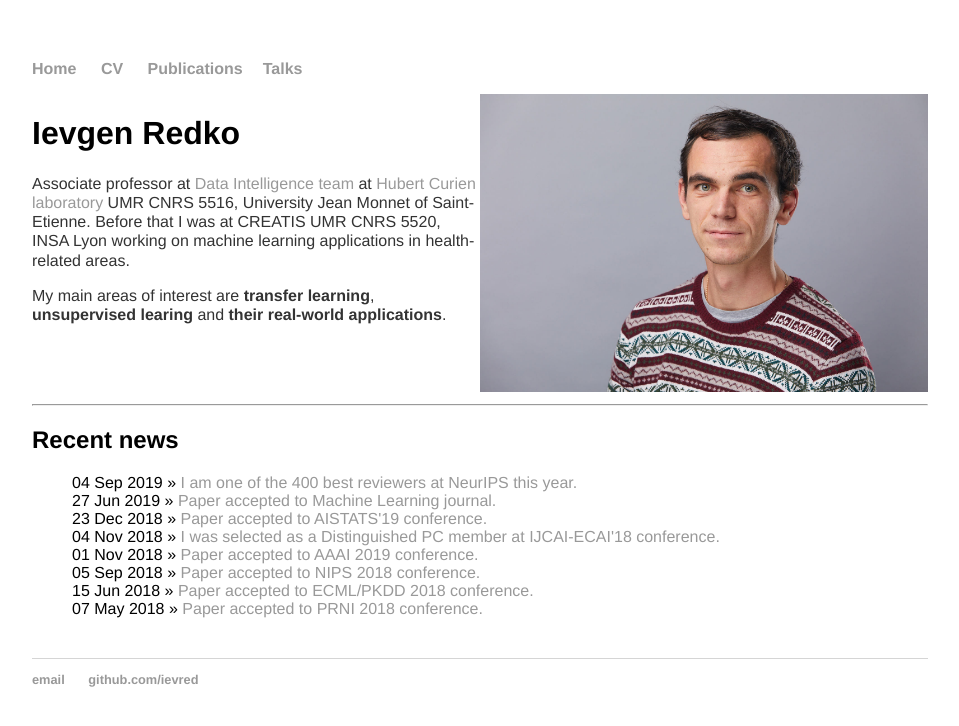
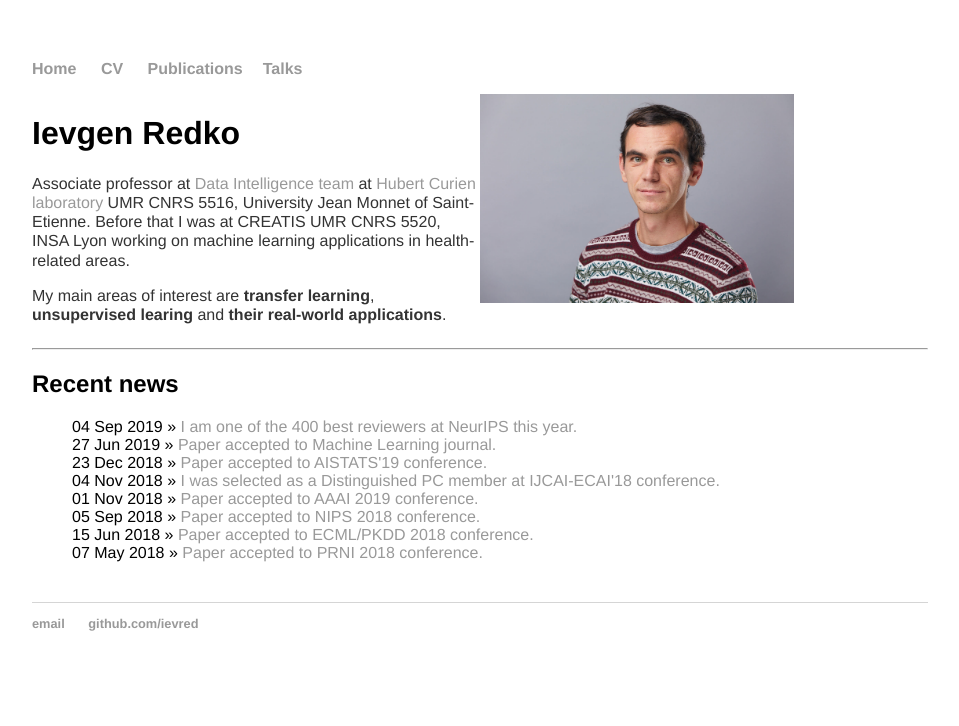
Before and after one commit to ievred/ievred.github.io, a Jekyll site: the page built from index.html, in a window 1280 px wide. Shown: the top 726 px of the page, without its empty margins (160-1119 px from the left). Built offline with Jekyll 4.4.1, drawn with Linux system fonts in a browser that asks for light colours.

Commit message:
Update index.html

```diff
--- a/index.html
+++ b/index.html
@@ -29,7 +29,7 @@ title: Ievgen Redko
 		<p>My main areas of interest are <b>transfer learning</b>, <b>unsupervised learing</b> and <b>their real-world applications</b>.</p>
         </div>
         <div class="column">
-        	<img src = "photo.jpg" style='height: 100%; width: 100%; object-fit: contain'/>
+        	<img src = "photo.jpg" style='height: 70%; width: 70%; object-fit: contain'/>
         </div>
     </div>
  </body>
```
